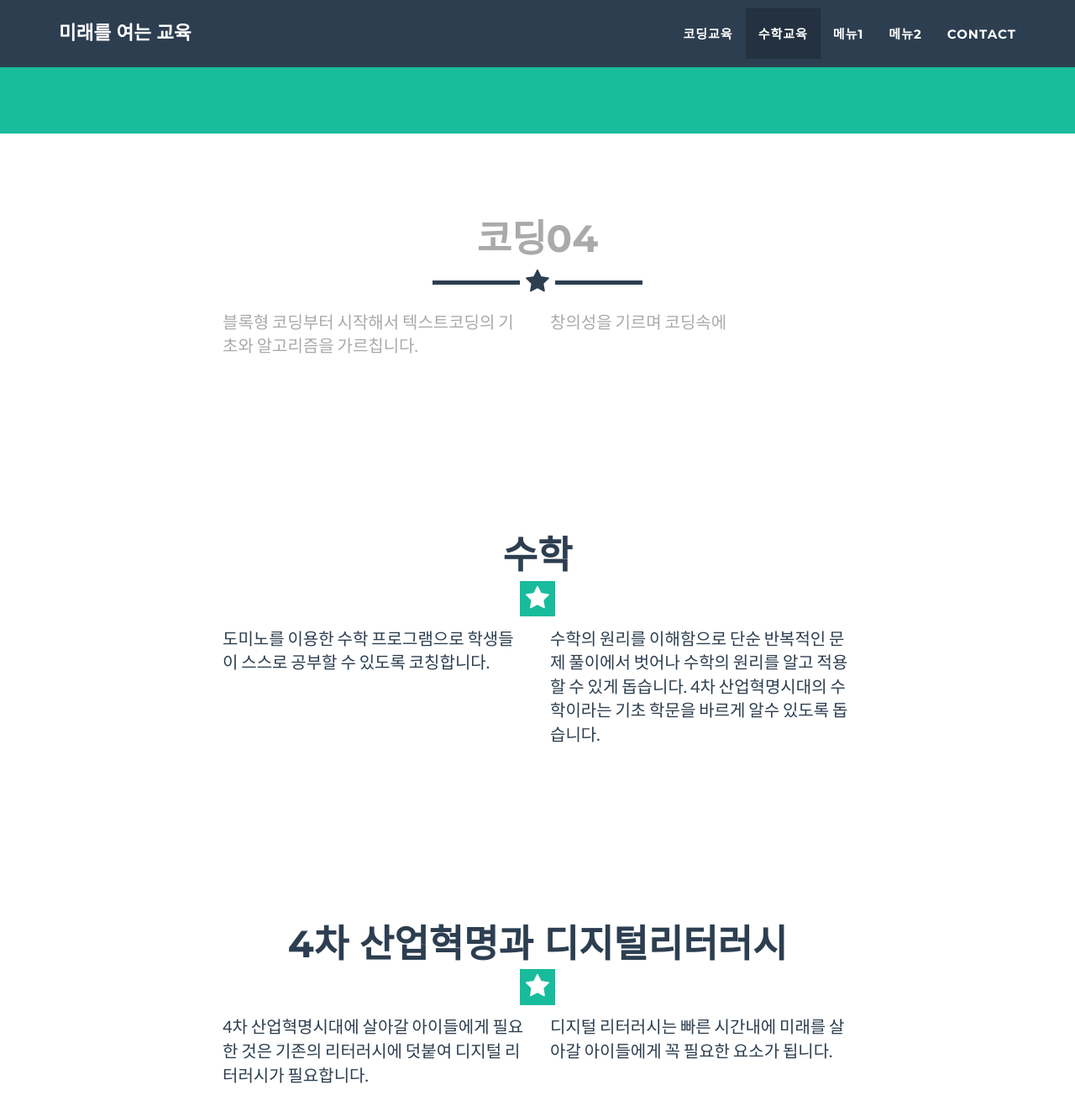
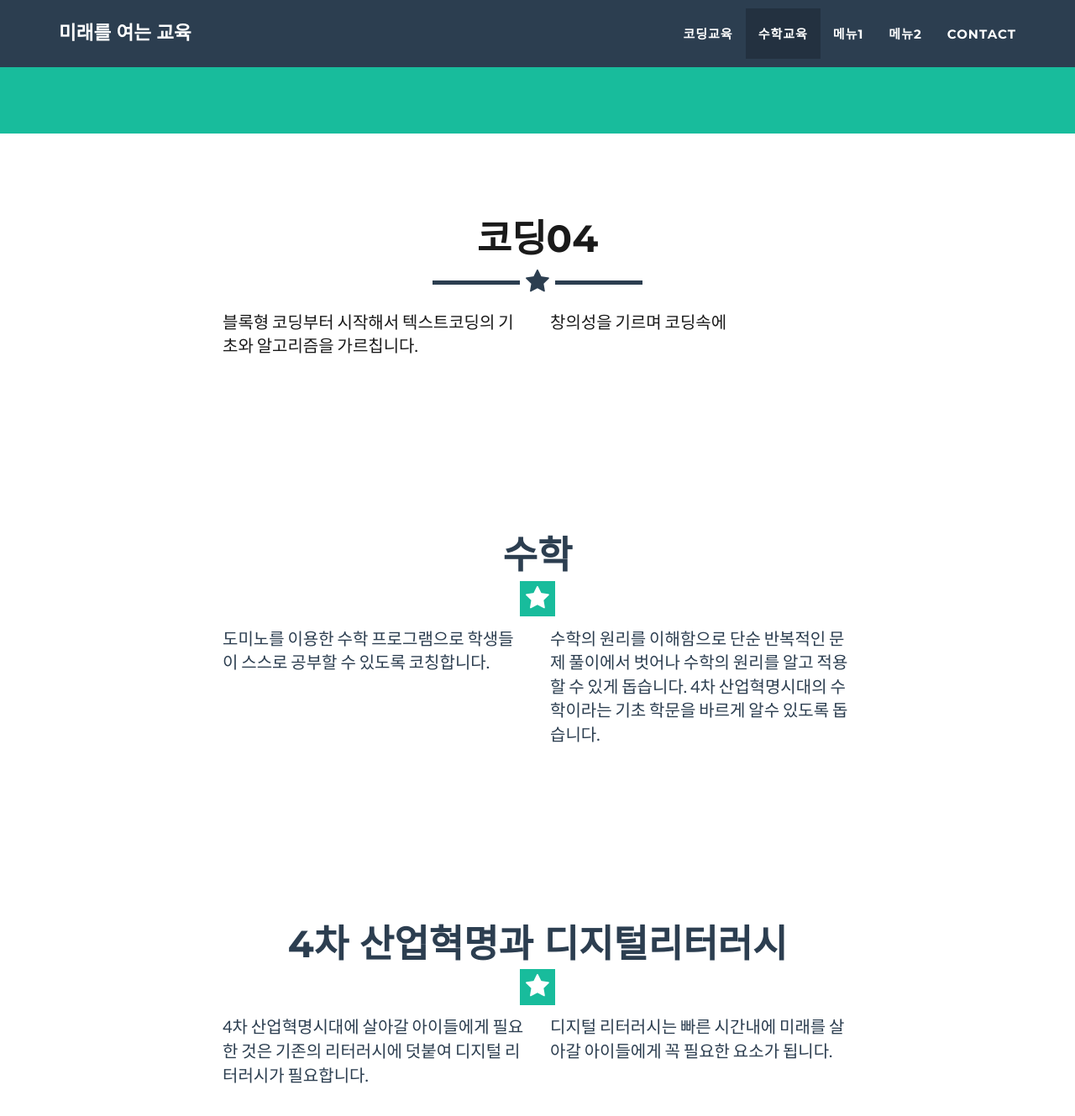
Before and after one commit to eventia/eventia.github.io, a Jekyll site: the page built from index.html, in a window 1280 px wide and 1400 px high, scrolled down 2789 px. Shown: the top 1329 px of the window at 84% size. Built offline with Jekyll 4.4.1, drawn with Linux system fonts in a browser that asks for light colours.

Commit message:
HomePage 2019-02-08-[19:23]

```diff
--- a/_includes/css/main.css
+++ b/_includes/css/main.css
@@ -465,6 +465,6 @@ section.success {
 }
 
 section.menupage {
-    color: #aaa;
+    color: #1a1a1a;
     background: #ffffff;
 }
```
